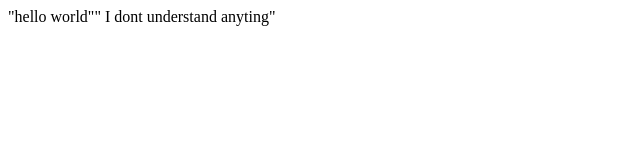
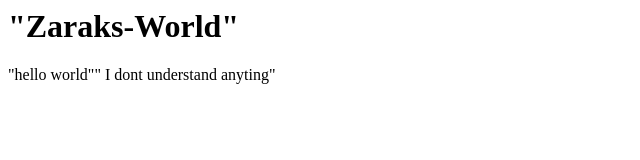
Before and after one commit to zarakjhang-dev/FullStack, a plain HTML site: page index.html in a window 1280 px wide. Shown: the whole page, without its empty margins (0-640 px from the left). Drawn offline with Linux system fonts and the light colour scheme.

Commit message:
Adding header 1

```diff
--- a/index.html
+++ b/index.html
@@ -1,3 +1,4 @@
-<html><body>
+<html>
+    <h1>"Zaraks-World"</h1><body>
     "hello world"" I dont understand anyting"
  </body></html>
```
